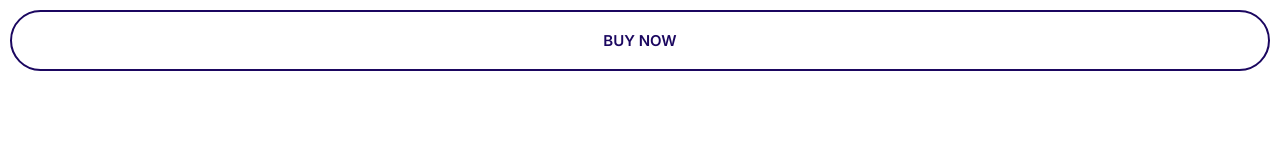
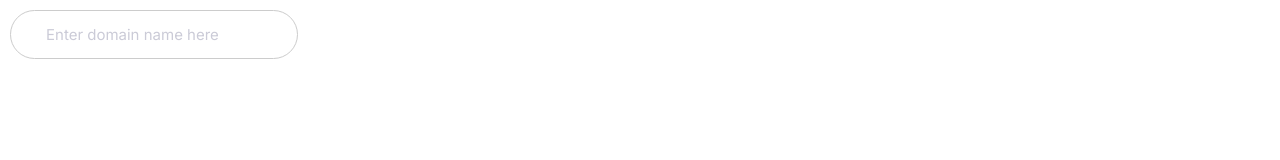
Before and after one commit to pavlikkkkk/pavlikkkkk.github.io, a plain HTML site: page index.html in a window 1280 px wide. Drawn offline with Linux system fonts and the light colour scheme.

Commit message:
defined the style for inputs.

```diff
--- a/css/styles.css
+++ b/css/styles.css
@@ -237,3 +237,23 @@
     padding: 2rem;
   }
 }
+
+/* Inputs */
+.input {
+  padding: 1.5rem 3.5rem;
+  border: 1px solid #ccc;
+  border-radius: 30px;
+  outline: none;
+  color: var(--color-headings);
+  font-size: 2rem;
+}
+
+::placeholder {
+  color: #cbcbd7;
+}
+
+@media screen and (min-width: 1024px) {
+  .input {
+    font-size: 1.5rem;
+  }
+}
--- a/index.html
+++ b/index.html
@@ -14,6 +14,6 @@
     <title>Document</title>
   </head>
   <body>
-    <button class="button button--sell">Buy Now</button>
+    <input type="text" class="input" placeholder="Enter domain name here" />
   </body>
 </html>
```
Also changed, not shown: components/input.html (added, +1 -0 lines).
